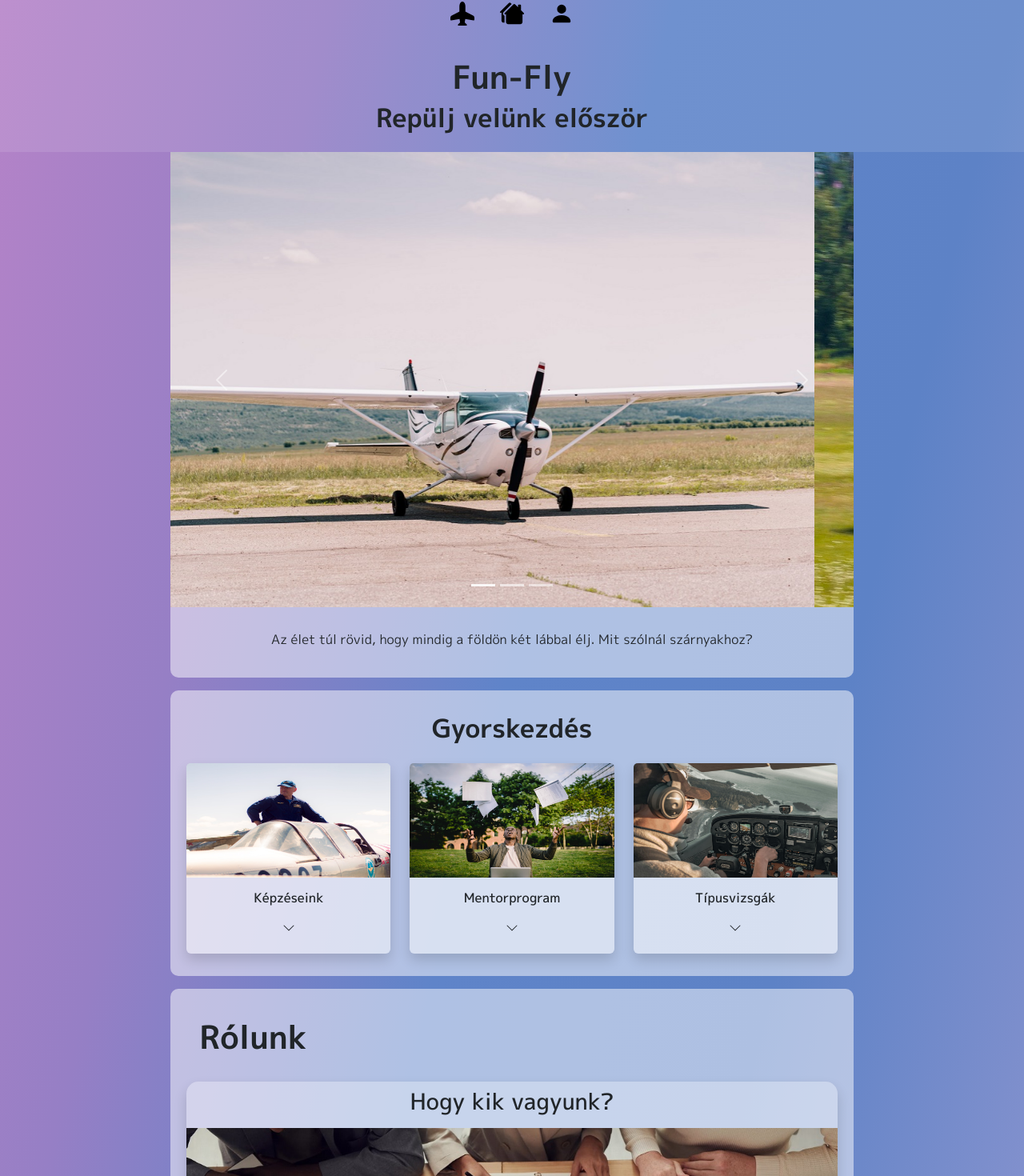
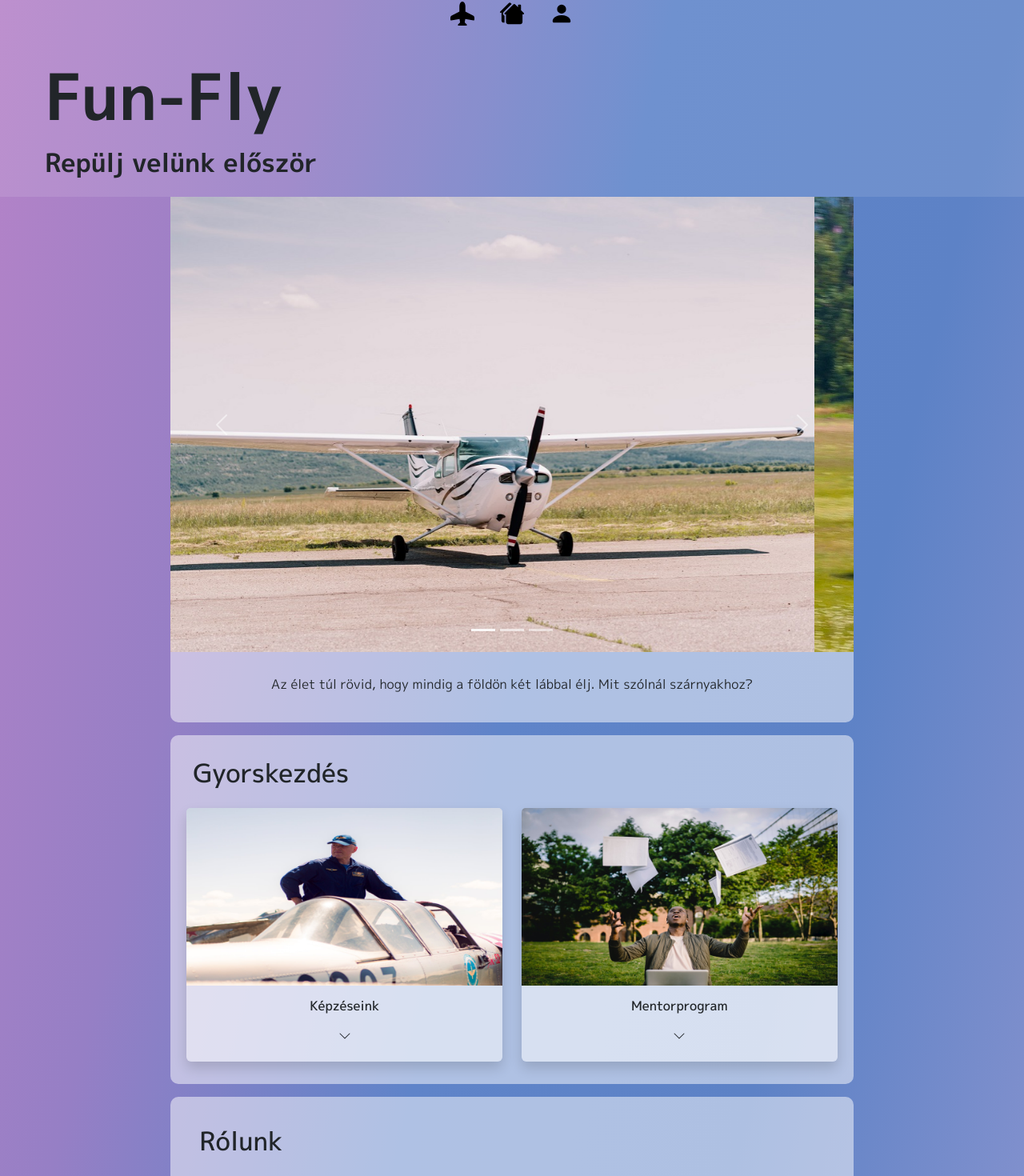
Before and after one commit to KisgyuriBeni/RepuloSuli, an Angular app in the folder frontend/: page / in a window 1280 px wide. Shown: the part 38-1508 px from the top of the page at 80% size. Built offline with nearby package versions, Linux system fonts and the light colour scheme; sample sign-in values are in the browser's storage.

Commit message:
galeria torlese

```diff
--- a/frontend/src/app/app.module.ts
+++ b/frontend/src/app/app.module.ts
@@ -13,7 +13,6 @@ import { FooldalComponent } from './parts/fooldal/fooldal.component';
 import { ProfilComponent } from './parts/profil/profil.component';
 import { ElfjelComponent } from './parts/elfjel/elfjel.component';
 import { VerifyComponent } from './parts/verify/verify.component';
-import { GaleriaComponent } from './parts/galeria/galeria.component';
 import { AdatlapComponent } from './parts/adatlap/adatlap.component';
 import { JelentkComponent } from './parts/jelentk/jelentk.component';
 import { TajekoztatoComponent } from './parts/tajekoztato/tajekoztato.component';
@@ -34,7 +33,6 @@ import { KepzesekComponent } from './admin/kepzesek/kepzesek.component';
     ProfilComponent,
     ElfjelComponent,
     VerifyComponent,
-    GaleriaComponent,
     AdatlapComponent,
     JelentkComponent,
     TajekoztatoComponent,
--- a/frontend/src/app/parts/fooldal/fooldal.component.css
+++ b/frontend/src/app/parts/fooldal/fooldal.component.css
@@ -3,6 +3,7 @@
     height: fit-content;
 }
 .welcome-header{
+
     background-color: rgb(255,255,255,0.1)
 }
 .welcome-content{
@@ -13,11 +14,18 @@
     padding: 20px;
 }
 h1{
-    font-weight: 700;
+    margin-left: 40px;
+    font-size: 80px;
+    font-weight: 600;
     font-style: normal;
 }
-h2{
+#h2header{
+    margin-left: 40px;
     font-weight: 600;
+    font-style: normal;
+}
+p{
+    font-size: medium;
     font-style: normal;
 }
 .aboutus-content{
--- a/frontend/src/app/parts/fooldal/fooldal.component.html
+++ b/frontend/src/app/parts/fooldal/fooldal.component.html
@@ -1,9 +1,9 @@
 <ng-container *ngIf="isLoggedin; else authbase">
-  <div class="welcome-header text-center p-3">
+  <div class="welcome-header p-3">
     <h1>
       Fun-Fly
     </h1>
-    <h2>
+    <h2 class="mt-3" id="h2header">
       Repülj velünk először
     </h2>
   </div>
@@ -15,7 +15,7 @@
           <h1>
             Fun-Fly
           </h1>
-          <h2>
+          <h2 id="h2header">
             Repülj velünk először
           </h2>
         </div>
@@ -110,33 +110,6 @@
         </div>
     </div>
 
-    <div class="modal fade modal-lg" id="tipusmodal" tabindex="-1" aria-hidden="true">
-        <div class="modal-dialog modal-dialog-centered">
-          <div class="modal-content p-2">
-            <button type="button" class="btn-close p-2" data-bs-dismiss="modal" aria-label="Close"></button>
-            <div class="modal-body">
-              <h5 class="text-center p-2">
-                Három különböző Cessna típusra szerezhetsz típusvizsgát!
-              </h5>
-              <table class="table table-borderless text-center">
-                <thead>
-                  <tr>
-                    <th scope="col"></th>
-                    <th scope="col">Cessna 172 Skyhawk</th>
-                    <th scope="col">Cessna 152</th>
-                    <th scope="col">Cessna 162 Skycatcher</th>
-                  </tr>
-                </thead>
-              </table>
-              <div class="p-2 mb-2">
-                <h5>A gépek műszaki tulajdonságait tekintsd meg a galériánkban.</h5>
-                <button type="button" class="btn btn-light shadow" routerLink="/galeria" data-bs-dismiss="modal">Tovább</button>
-              </div>
-            </div>
-          </div>
-        </div>
-    </div>
-
     <div class="modal fade modal-lg" id="mentormodal" tabindex="-1" aria-hidden="true">
         <div class="modal-dialog modal-dialog-centered">
           <div class="modal-content p-2">
@@ -161,12 +134,12 @@
 
 <div class="fastcard-content mb-3" *ngIf="isLoggedin">
     <div class="faststart-content-header">
-      <h2 class="text-center p-2 mb-3">
+      <h2 class="p-2 mb-3">
         Gyorskezdés
       </h2>
     </div>
     <div class="row ">
-      <div class="col-md-4 col-sm-12 mb-2">
+      <div class="col-md-6 col-sm-12 mb-2">
         <div class="card shadow" id="fastcard">
             <img src="../assets/images/pilot1.jpg" class="card-img-top" alt="pilot1">
             <div class="p-3 text-center">
@@ -181,7 +154,7 @@
             </div>
         </div>
       </div>
-      <div class="col-md-4 col-sm-12 mb-2">
+      <div class="col-md-6 col-sm-12 mb-2">
         <div class="card shadow"  id="fastcard">
           <img src="../assets/images/testwriting.jpg" class="card-img-top" alt="pilot1">
           <div class="p-3 text-center">
@@ -196,30 +169,15 @@
           </div>
         </div>
       </div>
-      <div class="col-md-4 col-sm-12 mb-2">
-        <div class="card shadow "  id="fastcard">
-          <img src="../assets/images/pilot2.jpg" class="card-img-top" alt="pilot1">
-          <div class="p-3 text-center">
-            <h6>
-              Típusvizsgák
-            </h6>
-            <button type="button" id="modalbutton" class="btn btn-outline-dark" data-bs-toggle="modal" data-bs-target="#tipusmodal" >
-            <svg xmlns="http://www.w3.org/2000/svg" width="16" height="16" fill="currentColor" class="bi bi-chevron-down" viewBox="0 0 16 16">
-              <path fill-rule="evenodd" d="M1.646 4.646a.5.5 0 0 1 .708 0L8 10.293l5.646-5.647a.5.5 0 0 1 .708.708l-6 6a.5.5 0 0 1-.708 0l-6-6a.5.5 0 0 1 0-.708z"/>
-            </svg>
-            </button>
-          </div>
-        </div>
-      </div>
     </div>
 </div>
 
 
   <div class="aboutus-content mb-3">
     <div class="aboutus-header mb-2 p-2">
-        <h1 class="p-2">
+        <h2 class="p-2">
           Rólunk
-        </h1>
+        </h2>
     </div>
       <div class="aboutus-text">
         <div class="text-card card mb-5 shadow">
--- a/frontend/src/app/parts/galeria/galeria.component.css
+++ /dev/null
@@ -1,6 +0,0 @@
-.container{
-    min-height: 100vh;
-}
-.header{
-    background-color: rgb(255,255,255,0.1);
-}
--- a/frontend/src/app/parts/galeria/galeria.component.html
+++ /dev/null
@@ -1,11 +0,0 @@
-<div class="header p-4">
-   <h1>
-        Tegyen tipusvizsgát!
-   </h1>
-    <h2>
-        A Cessna jóvoltából
-    </h2>
-</div>
-<div class="container">
-
-</div>
--- a/frontend/src/app/parts/jelentk/jelentk.component.css
+++ b/frontend/src/app/parts/jelentk/jelentk.component.css
@@ -9,7 +9,14 @@
     border-radius: 10px;
     transition: transform 0.3s ease;
 }
-
+#h1header{
+    margin-left: 30px;
+    padding: 20px;
+}
+#h2header{
+    margin-left: 60px;
+    margin-top: 15px;
+}
 .card:hover {
     transform: translateY(-5px);
 }
@@ -26,7 +33,6 @@
 }
 
 .btn {
-    margin-top: 50px;
     font-weight: 500;
     text-transform: uppercase;
     transition: background-color 0.3s ease;
--- a/frontend/src/app/parts/jelentk/jelentk.component.html
+++ b/frontend/src/app/parts/jelentk/jelentk.component.html
@@ -1,10 +1,10 @@
 <div class="header p-3">
-    <h1>Várja önt is a repülés szabadsága!</h1>
-    <h2>Fedezzen fel tanfolyamjainkat és kerüljön egy lépéssel közelebb az éghez.</h2>
+    <h1 id="h1header">Várja önt is a repülés szabadsága!</h1>
+    <h3 id="h2header">Fedezzen fel tanfolyamjainkat és kerüljön egy lépéssel közelebb az éghez.</h3>
 </div>
 <div class="container">
     <div class="row mt-5">
-        <div class="col-md-4" *ngFor="let course of courses">
+        <div class="col-md-4 col-sm-12 mb-2" *ngFor="let course of courses">
             <div class="card p-4 mb-3" id="coursescard">
                 <h4>{{course.course_name}}</h4>
                 <p>Ár: {{course.course_fee}} <span>€</span></p> <!-- Új sor az ár megjelenítésére -->
--- a/frontend/src/app/parts/nav/nav.component.html
+++ b/frontend/src/app/parts/nav/nav.component.html
@@ -8,8 +8,7 @@
       </a>
       <ul class="dropdown-menu">
         <li><a class="dropdown-item" routerLink="/tajekoztato" >Tájékoztató</a></li>
-        <li><a class="dropdown-item" routerLink="/jelentkezes" >Jelentkezések</a></li>
-        <li><a class="dropdown-item" routerLink="/galeria" >Tipusvizsgák</a></li>
+        <li><a class="dropdown-item" routerLink="/jelentkezes" >Tanfolyamok</a></li>
       </ul>
     </li>
     <li class="nav-item mt-3">
```
Also changed, not shown: frontend/src/app/app-routing.module.ts (+1 -9 lines), frontend/src/app/parts/galeria/galeria.component.ts (deleted, +0 -10 lines), 1 other file (tests, documents, lock files or other folders).
